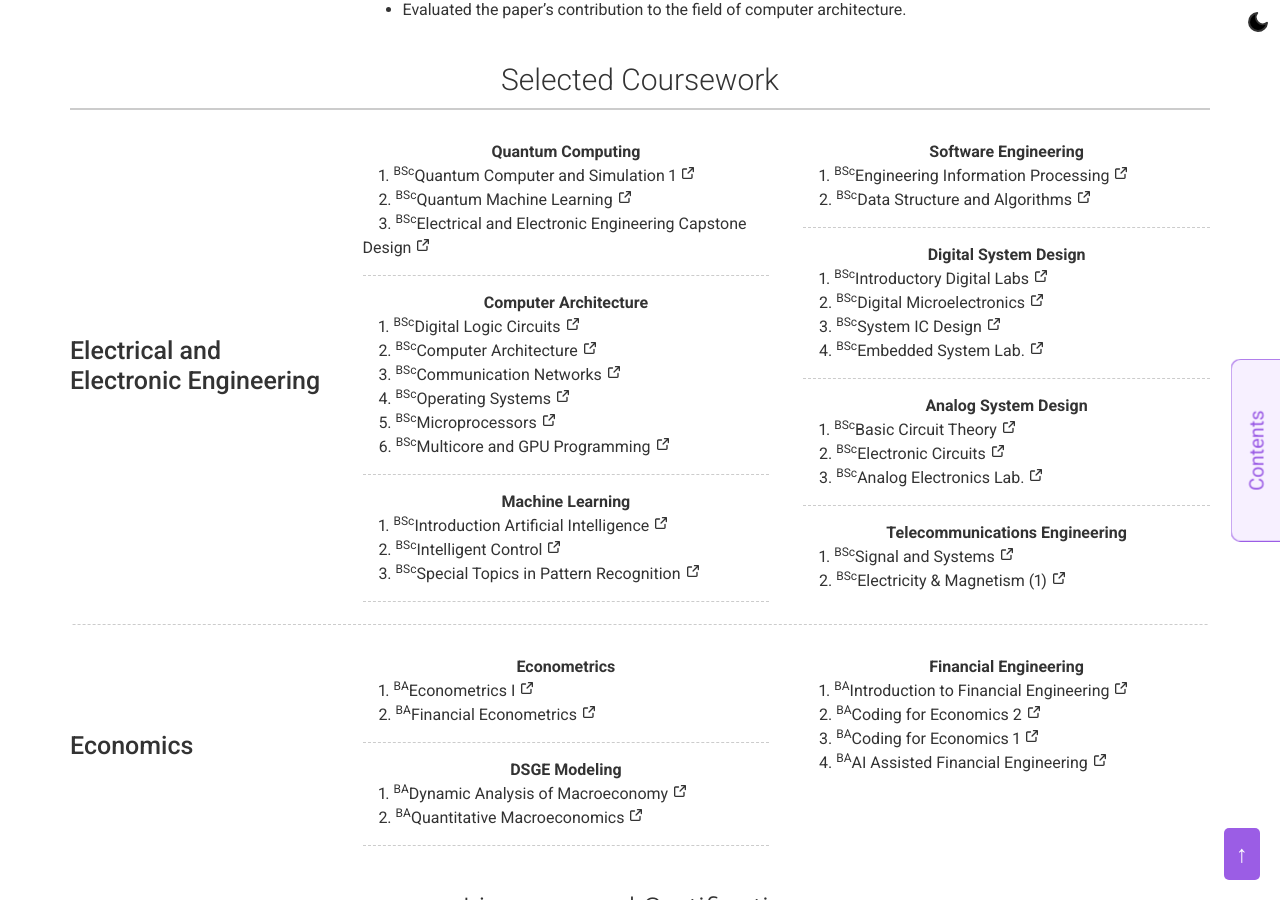
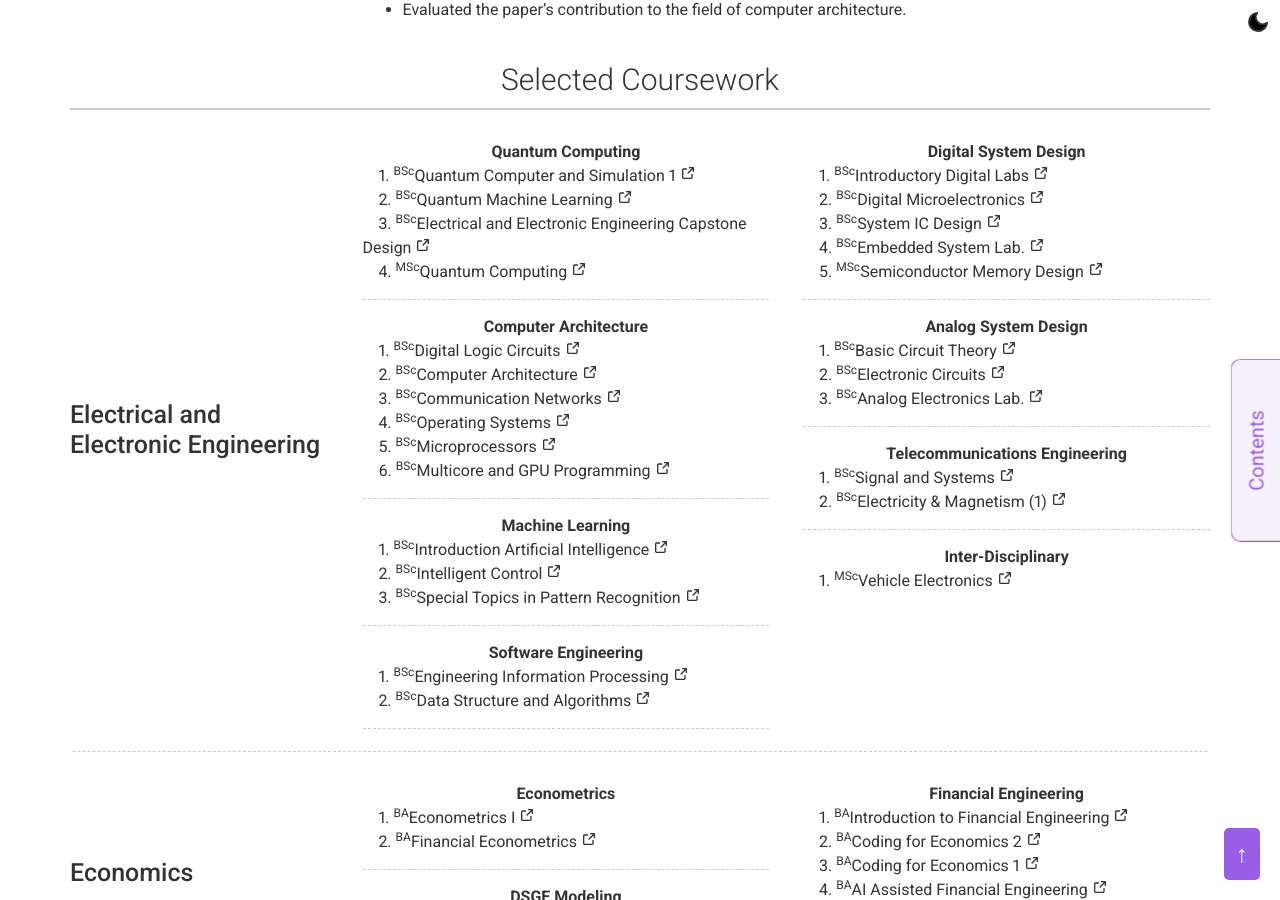
Before and after one commit to fluorite42/deprecated-website, a Jekyll site: the page built from index.markdown, in a window 1280 px wide and 900 px high, scrolled down 6033 px. Built offline with Jekyll 4.4.1, drawn with Linux system fonts in a browser that asks for light colours.

Commit message:
ADD course

```diff
--- a/_data/coursework.yml
+++ b/_data/coursework.yml
@@ -63,6 +63,9 @@ content:
                           - **Lab**: Embedded Systems and Computer Architecture Lab (eSCaL) <a href="http://escal.yonsei.ac.kr/research.html" target="_blank"><i class="fa fa-link" title="Website"></i></a>
                           - **Advisor**: Prof. Won Woo Ro <a href="http://escal.yonsei.ac.kr/professor.html" target="_blank"><i class="fa fa-link" title="Website"></i></a>
                           - **Teaching Assistant**: Enhyeok Jang <a href="https://www.notion.so/Enhyeok-Jang-9f594ec32719477fa5ab8cf0f517a642?pvs=4" target="_blank"><i class="fa fa-link" title="Website"></i></a>
+
+                      - number: 4
+                        course: <sup>MSc</sup>Quantum Computing
 
               - category:
                   - title: Computer Architecture
@@ -243,7 +246,7 @@ content:
                           <hr style="border-bottom: dashed 1px #CCCCCC;">
                           ###### References
                           [1] Kar-Ann Toh, Quoc-Long Tran and D. Srinivasan, "Benchmarking a reduced multivariate polynomial pattern classifier," in *IEEE Transactions on Pattern Analysis and Machine Intelligence*, vol. 26, no. 6, pp. 740-755, June 2004 <a href="https://doi.org/10.1109/TPAMI.2004.3" target="_blank"><i class="fa fa-book" title="Reference"></i></a>
-          - name:
+
               - category:
                   - title: Software Engineering
                     name:
@@ -274,6 +277,7 @@ content:
                           ###### Textbook
                           1. Data Structures and Algorithm Analysis in C (Pearson) by Mark Allen Weiss <a href="https://a.co/d/bBkDN9B" target="_blank"><i class="fab fa-amazon" title="Amazon"></i></a>
 
+          - name:
               - category:
                   - title: Digital System Design
                     name:
@@ -386,6 +390,9 @@ content:
 
                               <img src="/images/coursework_esl2.png" alt="Final Project" style="width: 80%; display: block; margin: 0 auto;">
                               <div style="font-size: 0.8em; text-align: center;">A block diagram of the interrupt clock.</div>
+
+                      - number: 5
+                        course: <sup>MSc</sup>Semiconductor Memory Design
 
               - category:
                   - title: Analog System Design
@@ -548,6 +555,12 @@ content:
                           <hr style="border-bottom: dashed 1px #CCCCCC;">
                           ###### Textbook
                           1. Field and Wave Electromagnetics: Pearson New International E (Pearson) by David K. Cheng <a href="https://a.co/d/iCUWvaV" target="_blank"><i class="fab fa-amazon" title="Amazon"></i></a>
+
+              - category:
+                  - title: Inter-Disciplinary
+                    name:
+                      - number: 1
+                        course: <sup>MSc</sup>Vehicle Electronics
 
         border: weak
 
```
